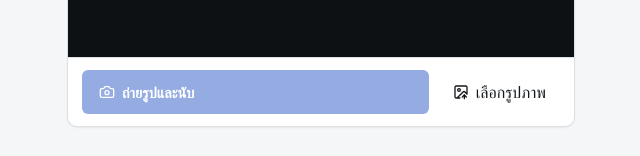
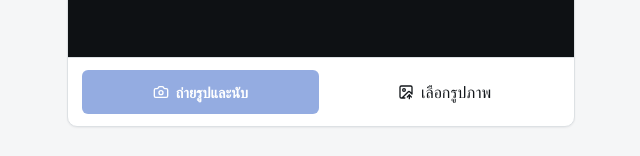
Before and after one commit to PTWTJ025/tube-counter, a website built with Vite: page index.html in a window 1280 px wide. Shown: the part 844-1000 px from the top of the page, without its empty margins (319-959 px from the left). Built offline with nearby package versions, Linux system fonts and the light colour scheme; no server answers; a web font is replaced by a local one.

Commit message:
fix: equal width capture buttons with flex:1

```diff
--- a/index.html
+++ b/index.html
@@ -531,10 +531,10 @@
       <div class="canvas-tip" id="canvasTip" style="display:none;">แตะบนรูปเพื่อเพิ่ม/ลดวงกลมที่นับ</div>
     </div>
     <div class="capture-controls" id="captureControls" style="display:flex;">
-      <button class="btn-primary" id="btnCapture" disabled style="display:inline-flex;align-items:center;gap:7px;">
+      <button class="btn-primary" id="btnCapture" disabled style="flex:1;display:inline-flex;align-items:center;justify-content:center;gap:7px;">
         <i data-lucide="camera"></i> ถ่ายรูปและนับ
       </button>
-      <label class="btn-secondary" style="display:inline-flex; align-items:center; justify-content:center; cursor:pointer; padding:11px 14px; gap:7px;">
+      <label class="btn-secondary" style="flex:1;display:inline-flex; align-items:center; justify-content:center; cursor:pointer; padding:11px 14px; gap:7px;">
         <i data-lucide="image-up"></i> เลือกรูปภาพ
         <input type="file" id="fileUpload" accept="image/*" style="display:none;">
       </label>
```
Also changed, not shown: static/index.html (+2 -2 lines).
